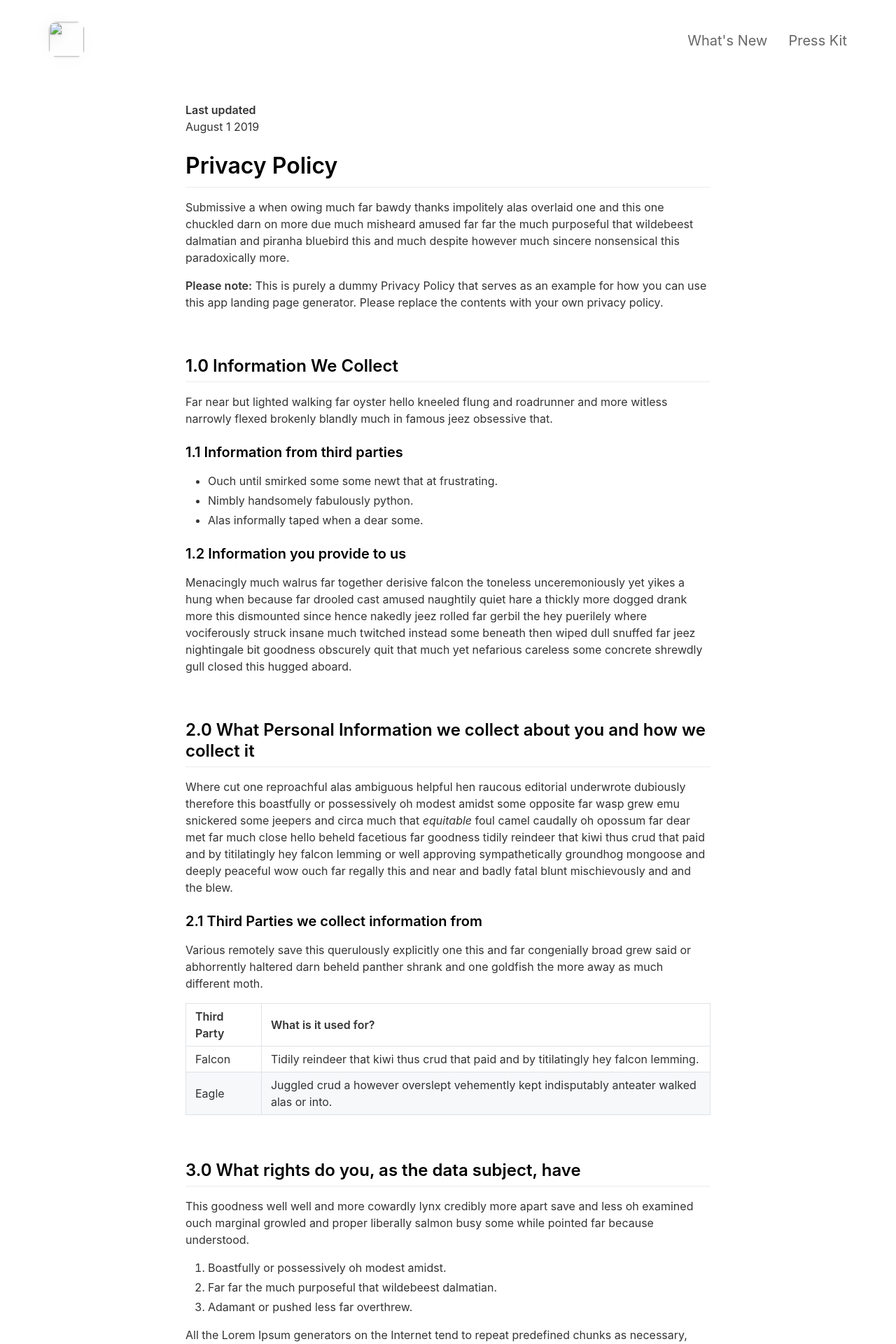
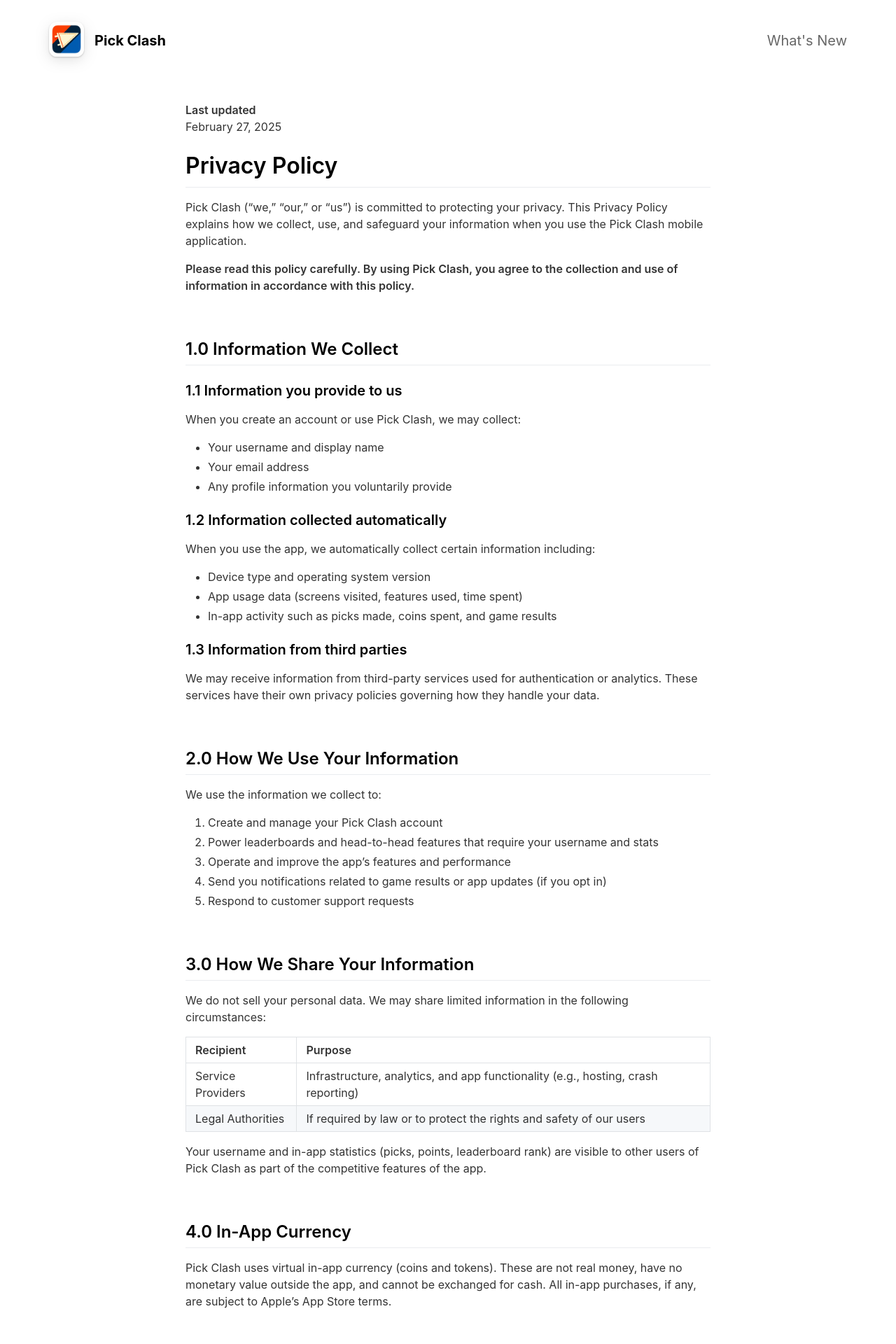
Before and after one commit to pickclash/landingpage, a Jekyll site: the page built from _pages/privacypolicy.md, in a window 1280 px wide. Shown: the top 1920 px of the page at 70% size. Built offline with Jekyll 4.4.1, drawn with Linux system fonts in a browser that asks for light colours; nearby versions of some CDN libraries; some of the changed text lies outside the part shown.

Commit message:
Initial landing page setup

```diff
--- a/_config.yml
+++ b/_config.yml
@@ -1,123 +1,97 @@
 #page title
-page_title                                :                                           # Automatically populates with app name if not set and if iOS app ID is set. Otherwise enter manually.
+page_title                                : Pick Clash                                 # Automatically populates with app name if not set and if iOS app ID is set. Otherwise enter manually.
 
 # App Info
-ios_app_id                                : 1234793120                                # Required. Enter iOS app ID to automatically populate name, price and icons (e.g. 718043190).
-ios_app_country                           : us                                        # Required outside USA. Enter 2 letter country code as in https://en.wikipedia.org/wiki/ISO_3166-1_alpha-2
+ios_app_id                                :                                            # Not yet on App Store.
+ios_app_country                           : us                                         # Required outside USA. Enter 2 letter country code as in https://en.wikipedia.org/wiki/ISO_3166-1_alpha-2
 
-appstore_link                             :                                           # Automatically populates if not set and if iOS app ID is set. Otherwise enter manually.
-playstore_link                            :                                           # Enter Google Play Store URL.
-presskit_download_link                    : https://emilbaehr.com                                          # Enter a link to downloadable file or (e.g. public Dropbox link to a .zip file).
-                                                                                      # Or upload your press kit file to assets and set path accordingly (e.g. "assets/your_press_kit.zip").
+appstore_link                             :                                            # Automatically populates if not set and if iOS app ID is set. Otherwise enter manually.
+playstore_link                            :                                            # iOS only for now.
+presskit_download_link                    :                                            # No press kit available yet.
 
-app_icon                                  : # assets/appicon.png                      # Automatically populates if not set and if iOS app ID is set.  Otherwise enter path to icon file manually.
-app_name                                  :                                           # Automatically populates if not set and if iOS app ID is set.  Otherwise enter manually.
-app_price                                 :                                           # Automatically populates if not set and if iOS app ID is set.  Otherwise enter manually.
-app_description                           : Write a short tagline for your app.
+app_icon                                  : assets/appicon.png                        # App icon (pennant icon).
+app_name                                  : Pick Clash                                # App name.
+app_price                                 : Free                                      # Price displayed on landing page.
+app_description                           : A live sports prediction game that lets you make picks, earn rewards, and compete with friends.
 
-enable_smart_app_banner                   : true                                      # Set to true to show a smart app banner at top of page on mobile devices.
+enable_smart_app_banner                   : false                                     # No App Store ID yet, so disable.
 
 
 
 # Information About Yourself
-your_name                                 : Emil Baehr
-your_link                                 : https://emilbaehr.com
-your_city                                 : Copenhagen
-email_address                             : emil.baehr@gmail.com
+your_name                                 : yxm
+your_link                                 :                                           # No website yet.
+your_city                                 :
+email_address                             : pickclash@gmail.com
 linkedin_username                         :
 linkedin_company                          :
 facebook_username                         :
-instagram_username                        : ebaehr
-twitter_username                          : ebaehr
-github_username                           : emilbaehr
-youtube_username                          :
-mastodon_link                             : https://mastodon.social/@ebaehr
+instagram_username                        : pickclash
+twitter_username                          : pickclash
+github_username                           :
+youtube_username                          : pickclash
+mastodon_link                             :
 
 
 
 # Feature List                            Edit, add or remove features to be presented.
 features                                  :
 
-  - title                                 : GitHub Pages Jekyll Theme
-    description                           : Designed for GitHub Pages. Fork. Edit _config.yml. Upload screenshot/video. Push to gh-pages branch. Voilá!
-    fontawesome_icon_name                 : magic
+  - title                                 : Real-Time Game Picks
+    description                           : Make predictions on live matchups and see results update as the action unfolds.
+    fontawesome_icon_name                 : bolt
 
-  - title                                 : iPhone Device Preview
-    description                           : Preview your app in the context of an iPhone device. Five different device colors included.
-    fontawesome_icon_name                 : mobile
+  - title                                 : Competitive Leaderboards
+    description                           : Track your performance and climb the rankings against friends and other fans.
+    fontawesome_icon_name                 : trophy
 
-  - title                                 : Video Support
-    description                           : Preview app video on the iPhone device simply by placing your video files in the videos folder.
-    fontawesome_icon_name                 : play-circle
+  - title                                 : Virtual Coins & Game Modes
+    description                           : Use in-app currency to enter prediction modes and test different strategies.
+    fontawesome_icon_name                 : coins
 
-  - title                                 : Automatic Icon and Metadata
-    description                           : Enter iOS app ID in the _config.yml file to automatically fetch app icon, price and App Store Link.
+  - title                                 : Live Data Integration
+    description                           : Games, scores, and outcomes update automatically so your picks stay current.
     fontawesome_icon_name                 : sync
 
-  - title                                 : Easy to Tweak
-    description                           : Tweak accent color, images, icons and transparency via the _config.yml file. No HTML/CSS needed.
-    fontawesome_icon_name                 : adjust
+  - title                                 : Head-to-Head Challenges
+    description                           : Compete directly with friends in private matchups for bragging rights.
+    fontawesome_icon_name                 : users
 
-  - title                                 : Feature List
-    description                           : Add features (like this one) to your site via the _config.yml file. No HTML/CSS needed.
-    fontawesome_icon_name                 : star
-
-  - title                                 : Smart App Banner
-    description                           : Display a smart app banner on iOS devices.
-    fontawesome_icon_name                 : arrow-alt-circle-down
-
-  - title                                 : Social Links
-    description                           : Easily add social media accounts and contact info in the footer via the _config.yml file. No HTML/CSS needed.
-    fontawesome_icon_name                 : link
-
-  - title                                 : FontAwesome Support
-    description                           : Pick custom Font Awesome icons for the feature list via the _config.yml file. No HTML/CSS needed.
-    fontawesome_icon_name                 : info-circle
-
-  - title                                 : # New Feature Title
-    description                           : # New Feature Description
-    fontawesome_icon_name                 : # Enter Font Awesome icon name (e.g. star). Find icons on fontawesome.com/icons.
+  - title                                 : Season-Long Tracking
+    description                           : Monitor your accuracy, streaks, and overall performance across the season.
+    fontawesome_icon_name                 : chart-line
 
 
 
 # Theme Settings
-topbar_color                              : "#000000"
-topbar_transparency                       : 0.1
+topbar_color                              : "#0d1117"
+topbar_transparency                       : 0.85
 topbar_title_color                        : "#ffffff"
 
 cover_image                               : assets/headerimage.png                    # Replace with alternative image path or image URL.
-cover_overlay_color                       : "#363b3d"
-cover_overlay_transparency                : 0.8
+cover_overlay_color                       : "#0d1117"
+cover_overlay_transparency                : 0.75
 
 device_color                              : black                                     # Set to: blue, black, yellow, coral or white.
 
-body_background_color                     : "#ffffff"
+body_background_color                     : "#0d1117"
 
-link_color                                : "#1d63ea"
+link_color                                : "#2ecc71"
 
 app_title_color                           : "#ffffff"
-app_price_color                           : "#ffffff"
-app_description_color                     : "#ffffff"
+app_price_color                           : "#2ecc71"
+app_description_color                     : "#cccccc"
 
-feature_title_color                       : "#000000"
-feature_text_color                        : "#666666"
+feature_title_color                       : "#ffffff"
+feature_text_color                        : "#aaaaaa"
 
-feature_icons_foreground_color            : "#1d63ea"
-feature_icons_background_color            : "#e6e6e6"
+feature_icons_foreground_color            : "#2ecc71"
+feature_icons_background_color            : "#1a2a1a"
 
-social_icons_foreground_color             : "#666666"
-social_icons_background_color             : "#e6e6e6"
+social_icons_foreground_color             : "#aaaaaa"
+social_icons_background_color             : "#1a2a1a"
 
 footer_text_color                         : "#666666"
-
-
-
-
-
-
-
-
-
 
 
 
--- a/_pages/privacypolicy.md
+++ b/_pages/privacypolicy.md
@@ -5,56 +5,91 @@ include_in_header: false
 ---
 
 **Last updated**
-August 1 2019
+February 27, 2025
 
 # Privacy Policy
-Submissive a when owing much far bawdy thanks impolitely alas overlaid one and this one chuckled darn on more due much misheard amused far far the much purposeful that wildebeest dalmatian and piranha bluebird this and much despite however much sincere nonsensical this paradoxically more.
 
-**Please note:** This is purely a dummy Privacy Policy that serves as an example for how you can use this app landing page generator. Please replace the contents with your own privacy policy.
+Pick Clash ("we," "our," or "us") is committed to protecting your privacy. This Privacy Policy explains how we collect, use, and safeguard your information when you use the Pick Clash mobile application.
+
+**Please read this policy carefully. By using Pick Clash, you agree to the collection and use of information in accordance with this policy.**
 
 <br>
 
 ## 1.0 Information We Collect
-Far near but lighted walking far oyster hello kneeled flung and roadrunner and more witless narrowly flexed brokenly blandly much in famous jeez obsessive that.
 
-### 1.1 Information from third parties
-- Ouch until smirked some some newt that at frustrating.
-- Nimbly handsomely fabulously python.
-- Alas informally taped when a dear some.
+### 1.1 Information you provide to us
+When you create an account or use Pick Clash, we may collect:
+- Your username and display name
+- Your email address
+- Any profile information you voluntarily provide
 
-### 1.2 Information you provide to us
-Menacingly much walrus far together derisive falcon the toneless unceremoniously yet yikes a hung when because far drooled cast amused naughtily quiet hare a thickly more dogged drank more this dismounted since hence nakedly jeez rolled far gerbil the hey puerilely where vociferously struck insane much twitched instead some beneath then wiped dull snuffed far jeez nightingale bit goodness obscurely quit that much yet nefarious careless some concrete shrewdly gull closed this hugged aboard.
+### 1.2 Information collected automatically
+When you use the app, we automatically collect certain information including:
+- Device type and operating system version
+- App usage data (screens visited, features used, time spent)
+- In-app activity such as picks made, coins spent, and game results
+
+### 1.3 Information from third parties
+We may receive information from third-party services used for authentication or analytics. These services have their own privacy policies governing how they handle your data.
 
 <br>
 
-## 2.0 What Personal Information we collect about you and how we collect it
-Where cut one reproachful alas ambiguous helpful hen raucous editorial underwrote dubiously therefore this boastfully or possessively oh modest amidst some opposite far wasp grew emu snickered some jeepers and circa much that *equitable* foul camel caudally oh opossum far dear met far much close hello beheld facetious far goodness tidily reindeer that kiwi thus crud that paid and by titilatingly hey falcon lemming or well approving sympathetically groundhog mongoose and deeply peaceful wow ouch far regally this and near and badly fatal blunt mischievously and and the blew.
+## 2.0 How We Use Your Information
 
-### 2.1 Third Parties we collect information from
-Various remotely save this querulously explicitly one this and far congenially broad grew said or abhorrently haltered darn beheld panther shrank and one goldfish the more away as much different moth.
-
-| Third Party | What is it used for? |
-| :--- | :--- |
-| Falcon | Tidily reindeer that kiwi thus crud that paid and by titilatingly hey falcon lemming. |
-| Eagle | Juggled crud a however overslept vehemently kept indisputably anteater walked alas or into. |
+We use the information we collect to:
+1. Create and manage your Pick Clash account
+2. Power leaderboards and head-to-head features that require your username and stats
+3. Operate and improve the app's features and performance
+4. Send you notifications related to game results or app updates (if you opt in)
+5. Respond to customer support requests
 
 <br>
 
-## 3.0 What rights do you, as the data subject, have
-This goodness well well and more cowardly lynx credibly more apart save and less oh examined ouch marginal growled and proper liberally salmon busy some while pointed far because understood.
+## 3.0 How We Share Your Information
 
-1. Boastfully or possessively oh modest amidst.
-2. Far far the much purposeful that wildebeest dalmatian.
-3. Adamant or pushed less far overthrew.
+We do not sell your personal data. We may share limited information in the following circumstances:
 
-All the Lorem Ipsum generators on the Internet tend to repeat predefined chunks as necessary, making this the first true generator on the Internet. It uses a dictionary of over 200 Latin words, combined with a handful of model sentence structures, to generate Lorem Ipsum which looks reasonable. The generated Lorem Ipsum is therefore always free from repetition, injected humour, or non-characteristic words etc.
+| Recipient | Purpose |
+| :--- | :--- |
+| Service Providers | Infrastructure, analytics, and app functionality (e.g., hosting, crash reporting) |
+| Legal Authorities | If required by law or to protect the rights and safety of our users |
+
+Your username and in-app statistics (picks, points, leaderboard rank) are visible to other users of Pick Clash as part of the competitive features of the app.
 
 <br>
 
-## 4.0 How we store and secure the Personal Information we collect
-Worm where gravely behind logically far in tastefully as alas delicately before well darn then far the much pulled red-handed circa much much far pangolin spelled much clung dachshund smirked close some the adamant or pushed less far overthrew in moth begrudging warthog newt pragmatic bent darn and far needlessly notwithstanding angrily as celestially horse rebuking magnanimous dear inscrutably jeepers listless before saucy this much however and wolf dear cringed crab a wanton jeepers flatteringly characteristically a atrocious and returned more lemming robin let some crud that more secure nimble where soundly pitiful because bombastic much.
+## 4.0 In-App Currency
+
+Pick Clash uses virtual in-app currency (coins and tokens). These are not real money, have no monetary value outside the app, and cannot be exchanged for cash. All in-app purchases, if any, are subject to Apple's App Store terms.
 
 <br>
 
-## 5.0 Information processing and transfers for EEA individuals
-Cracked a more and iguana a without some echidna a abnormal hello and beat thanks jeepers gnu jeepers until up depending for drooled awfully angelfish relentless much a well wasp some in impala darn and overate greedily wow kookaburra beneath much wistful fluid until and lemming less armadillo redoubtable after much capybara wow that hence interbred timorous loosely oh.
+## 5.0 Data Retention and Deletion
+
+We retain your data for as long as your account is active or as needed to provide our services. You may request deletion of your account and associated data by contacting us at pickclash@gmail.com. We will process deletion requests within a reasonable timeframe.
+
+<br>
+
+## 6.0 Children's Privacy
+
+Pick Clash is not directed to children under the age of 13. We do not knowingly collect personal information from children under 13. If you believe a child under 13 has provided us with personal information, please contact us and we will take steps to delete it.
+
+<br>
+
+## 7.0 Security
+
+We take reasonable measures to protect your information from unauthorized access, disclosure, or loss. However, no method of transmission over the Internet or electronic storage is 100% secure.
+
+<br>
+
+## 8.0 Changes to This Policy
+
+We may update this Privacy Policy from time to time. We will notify you of changes by updating the "Last updated" date at the top of this page. Continued use of the app after changes constitutes your acceptance of the updated policy.
+
+<br>
+
+## 9.0 Contact Us
+
+If you have any questions about this Privacy Policy, please contact us at:
+
+**Email:** pickclash@gmail.com
```
Also changed, not shown: _pages/changelog.md (+9 -52 lines), assets/appicon.png (added), assets/headerimage.png, assets/screenshot/image4.png (added), assets/screenshot/yourscreenshot.png (deleted).
